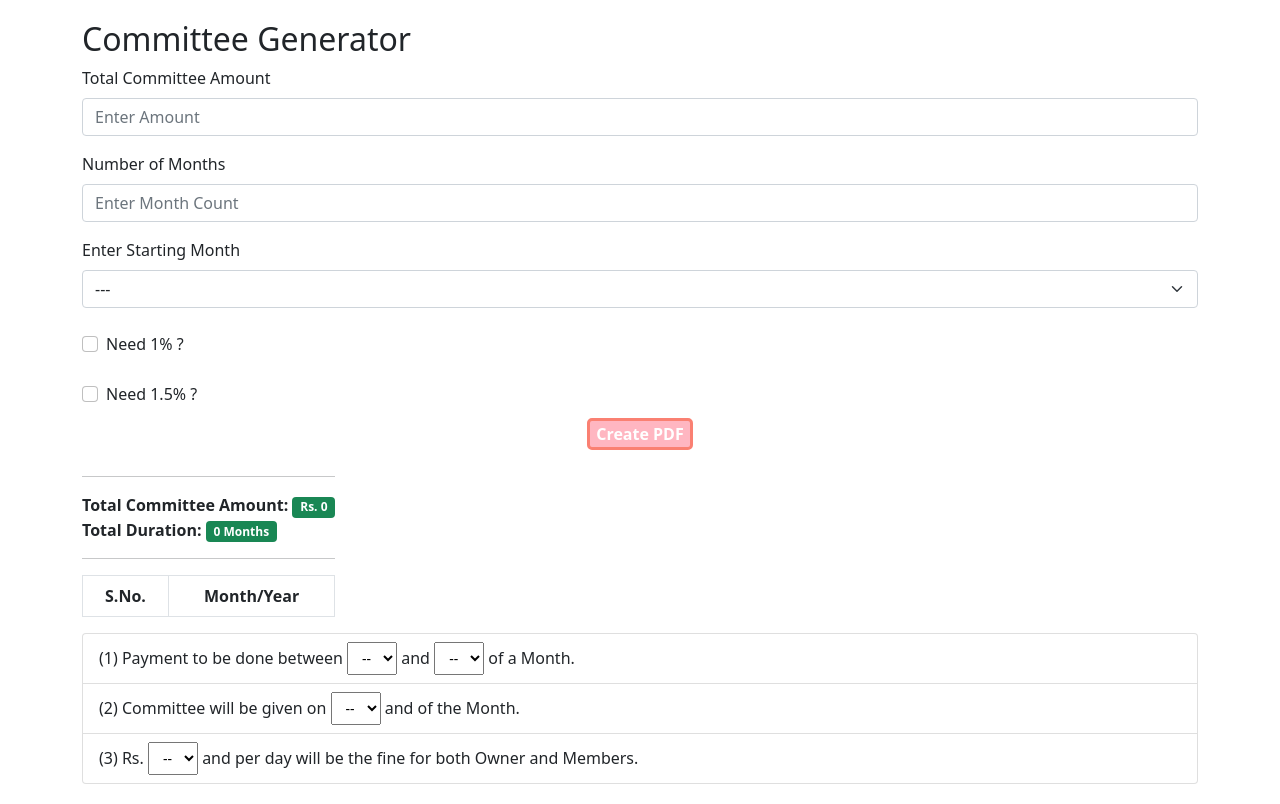
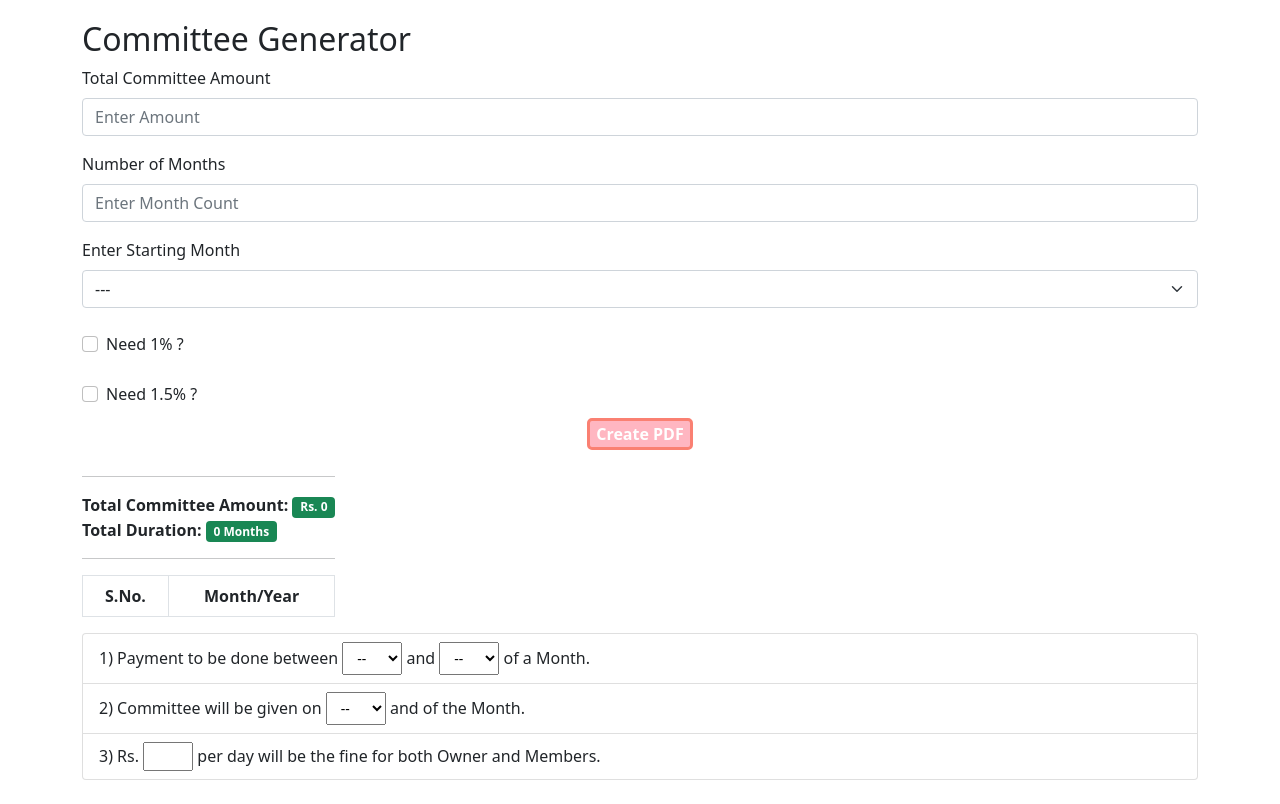
Before and after one commit to jugshaurya/moms-committee, a React (Create React App) app: page / in a window 1280 px wide. Built offline with nearby package versions, Linux system fonts and the light colour scheme.

Commit message:
:bomb: updated penalty input box to text

```diff
--- a/src/App.css
+++ b/src/App.css
@@ -1,6 +1,5 @@
 .App{
   text-align: left;
-
 }
 .outputmenutable {
   text-align: center;
@@ -39,3 +38,15 @@
     transform: rotate(360deg);
   }
 }
+
+select.small{
+  width: 60px;
+  padding: 5px 0px 5px 10px;
+}
+
+
+input.small{
+  /* border: none; */
+  width: 50px;
+  padding: 2px 0px 2px 10px;
+}
--- a/src/components/Rules.js
+++ b/src/components/Rules.js
@@ -1,7 +1,5 @@
-import React, { useState } from 'react';
+import React from 'react';
 import { ListGroup } from 'react-bootstrap';
-import { Form } from 'react-bootstrap';
-import './rules.css';
 
 const Rules = () => {
   const showDates = (id) => {
@@ -46,16 +44,16 @@ const Rules = () => {
   return (
     <ListGroup>
       <ListGroup.Item>
-        (1) Payment to be done between {showDates('from')} and {showDates('to')}{' '}
+        1) Payment to be done between {showDates('from')} and {showDates('to')}{' '}
         of a Month.
       </ListGroup.Item>
       <ListGroup.Item>
-        (2) Committee will be given on {showDates('committeeDate')} and of the
+        2) Committee will be given on {showDates('committeeDate')} and of the
         Month.
       </ListGroup.Item>
       <ListGroup.Item>
-        (3) Rs. {showDates('penalty')} and per day will be the fine for both
-        Owner and Members.
+        3) Rs. <input type="text" class="small" id="penalty" /> per day will be
+        the fine for both Owner and Members.
       </ListGroup.Item>
     </ListGroup>
   );
--- a/src/components/rules.css
+++ /dev/null
@@ -1,4 +0,0 @@
-.small{
-  width: 50px;
-  padding: 5px 0px 5px 10px;
-}
```
